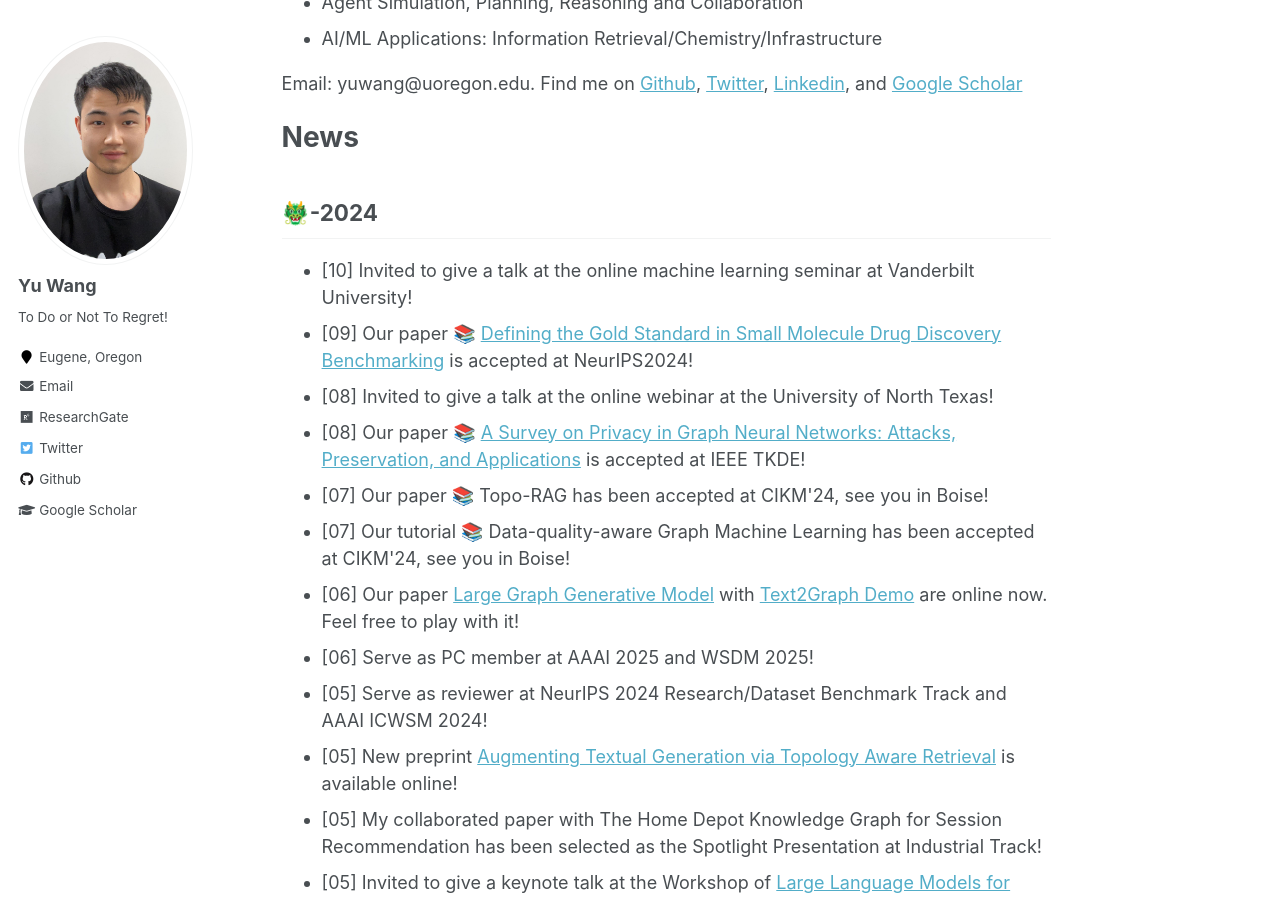
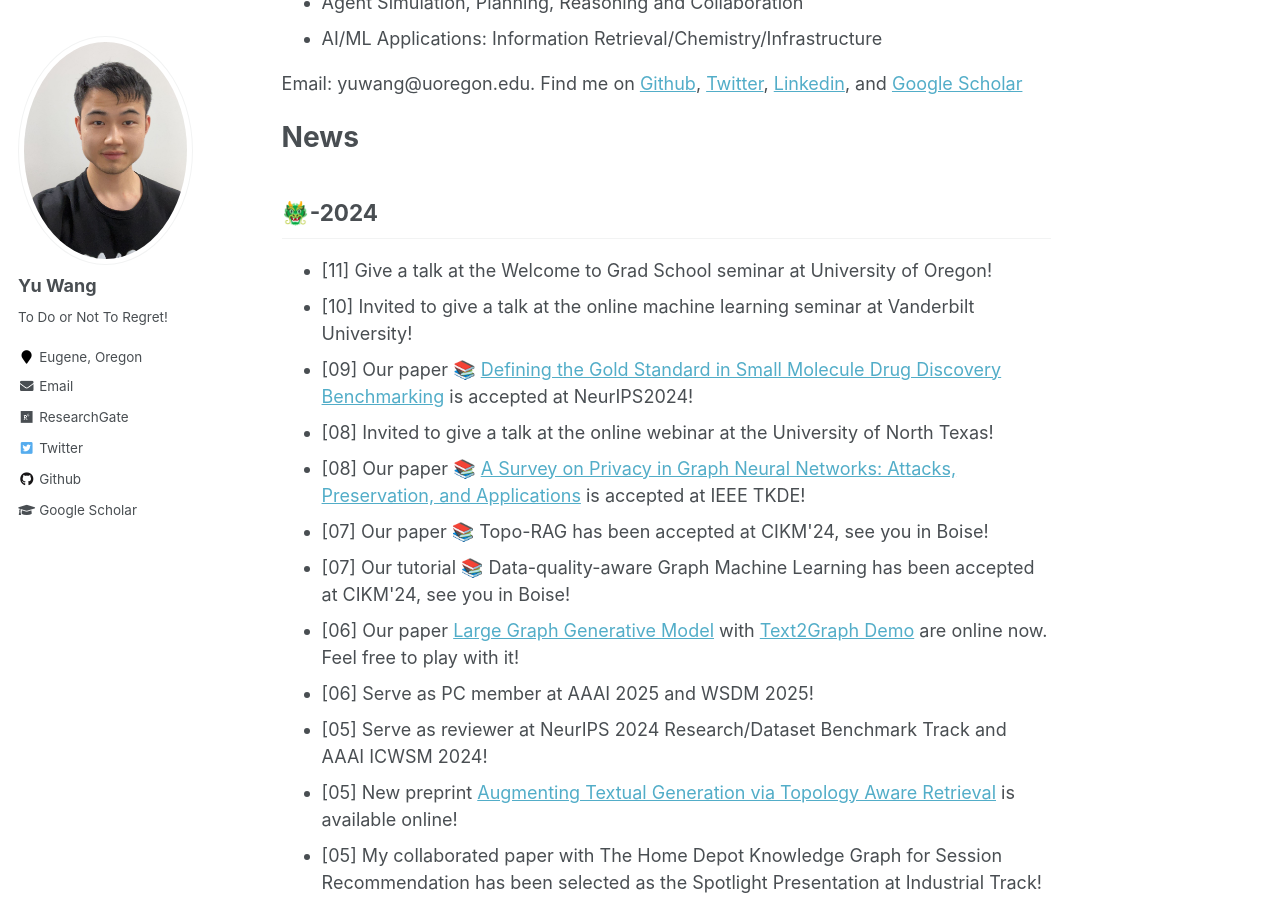
Before and after one commit to yuwang0103/yuwang0103.github.io, a Jekyll site: the page built from _pages/about.md, in a window 1280 px wide and 900 px high, scrolled down 680 px. Built offline with Jekyll 4.4.1, drawn with Linux system fonts in a browser that asks for light colours.

Commit message:
Update about.md

```diff
--- a/_pages/about.md
+++ b/_pages/about.md
@@ -32,6 +32,7 @@ News
 🐲-2024
 -----
 <ul>
+<li>[11] Give a talk at the Welcome to Grad School seminar at University of Oregon!</li>
 <li>[10] Invited to give a talk at the online machine learning seminar at Vanderbilt University!</li>
 <li>[09] Our paper 📚 <a href='https://www.welqrate.org/'>Defining the Gold Standard in Small Molecule Drug Discovery Benchmarking</a> is accepted at NeurIPS2024!</li>
 <li>[08] Invited to give a talk at the online webinar at the University of North Texas!</li>
```
